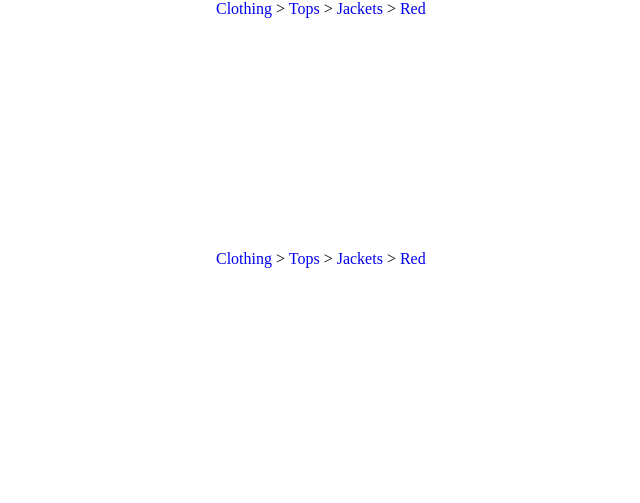
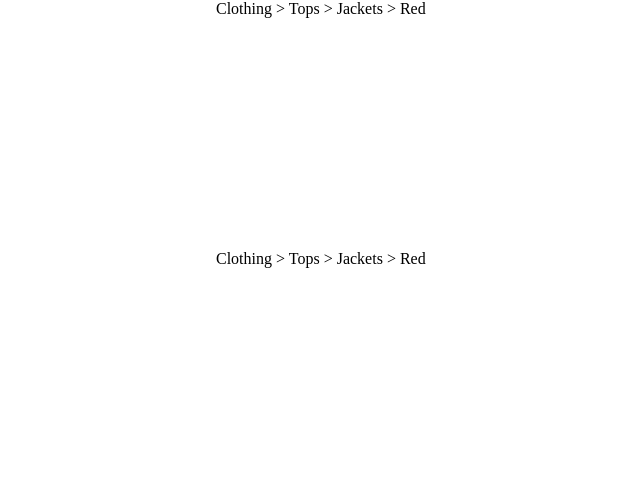
Before and after one commit to john-a-dixon/sandbox, a plain HTML site: page index.html in a window 1280 px wide. Shown: the whole page, without its empty margins (299-939 px from the left). Drawn offline with Linux system fonts and the light colour scheme.

Commit message:
Fixed states of the breadcrumb links.

```diff
--- a/index.html
+++ b/index.html
@@ -13,7 +13,7 @@
     <!-- <article></article> -->
     <article>
       <ul class="breadcrumb">
-        <li><a href="#">Clothing</a></li>
+        <li><a href="#" target="_blank">Clothing</a></li>
         <li><a href="#">Tops</a></li>
         <li><a href="#">Jackets</a></li>
         <li><a href="#">Red</a></li>
--- a/resources/css/decor.css
+++ b/resources/css/decor.css
@@ -2,13 +2,16 @@
   text-decoration: none;
 }
 
+.breadcrumb a:link {
+  color: black;
+
+}
+
 .breadcrumb a:hover {
+  color: red;
   text-decoration: underline;
 }
 
-.breadcrumb a:visited {
-  color: red;
-}
 
 .breadcrumb a:active {
   color: green;
```
